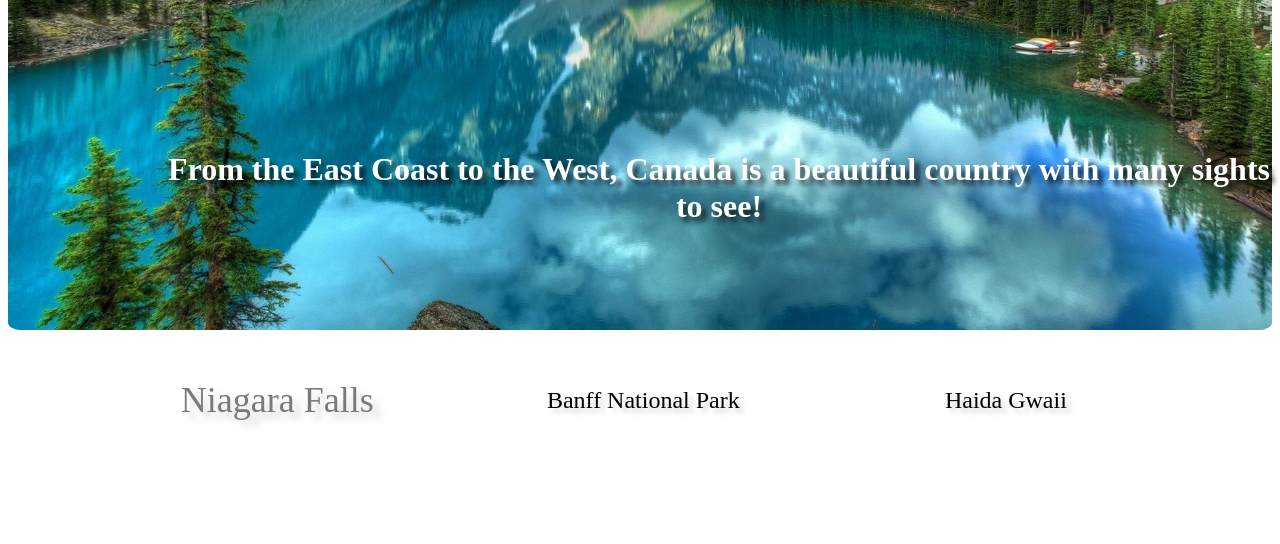
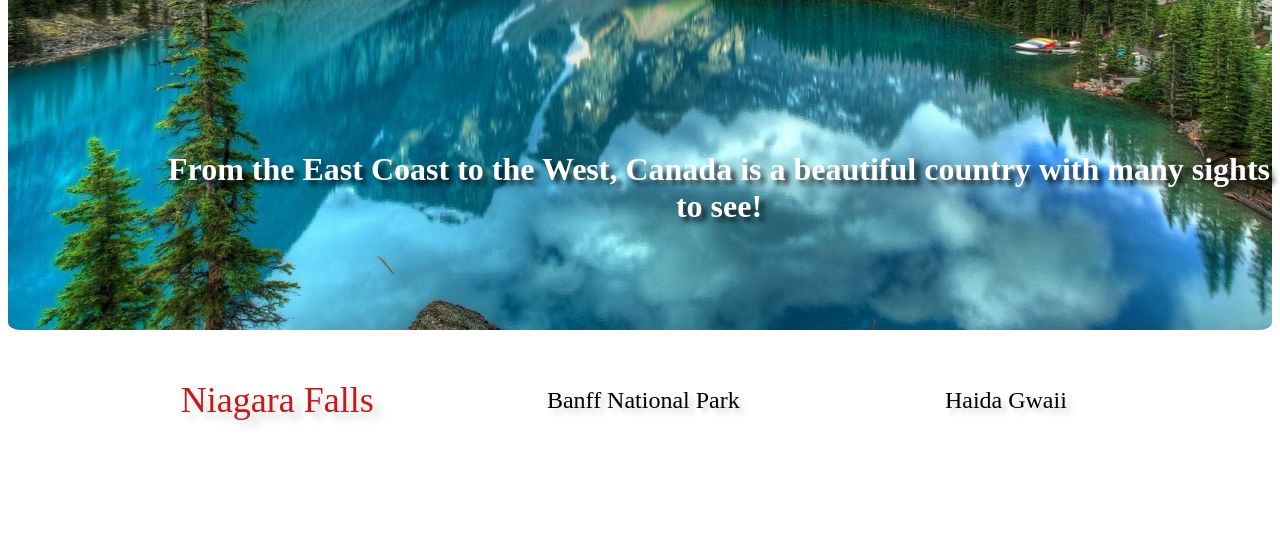
Before and after one commit to KSEMAHUCCE/KSEMAHUCCE.github.io, a plain HTML site: page index.html in a window 1280 px wide. In both pictures the pointer is over the link "Niagara Falls". Shown: the part 462-1006 px from the top of the page. Drawn offline with Linux system fonts and the light colour scheme.

Commit message:
revision8
changed navigation color when hovered.

```diff
--- a/style.css
+++ b/style.css
@@ -95,7 +95,7 @@ transition: color 1s, transform 1s; /*ADDED on 02/28/2023*/
 
 .navigation a:hover {
 
-    color: rgb(122, 122, 122);
+    color: rgb(200, 25, 25);/*ADDED on 02/28/2023*/
     transform:scale(150%);
 
 }
```
